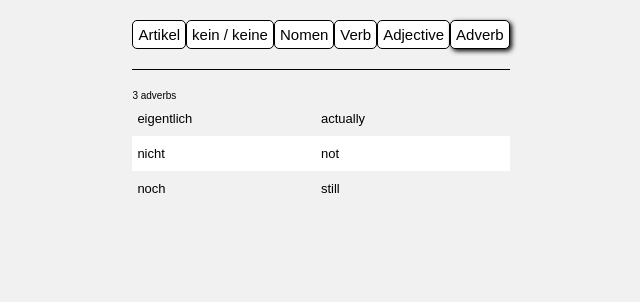
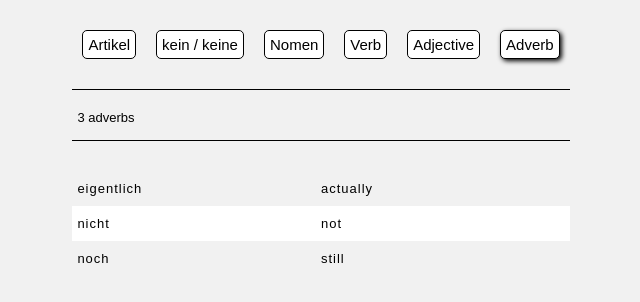
Before and after one commit to clean-code-webdev/prototype-german, a PHP site: page /adverb.html in a window 1280 px wide. Shown: the top 302 px of the page, without its empty margins (319-959 px from the left). Run offline with PHP 8.4, Linux system fonts and the light colour scheme.

Commit message:
Update style.css

```diff
--- a/style.css
+++ b/style.css
@@ -40,6 +40,8 @@ body #wrapper #topics {
   -webkit-box-pack: space-evenly;
       -ms-flex-pack: space-evenly;
           justify-content: space-evenly;
+  -ms-flex-wrap: wrap;
+      flex-wrap: wrap;
   margin-bottom: 2rem;
   padding-bottom: 2rem;
   border-bottom: 0.1rem solid black;
@@ -52,6 +54,7 @@ body #wrapper #topics .topic {
   border-radius: 0.5rem;
   padding: 0.5rem;
   cursor: pointer;
+  margin: 1rem;
 }
 
 body #wrapper #score {
@@ -119,7 +122,15 @@ body #wrapper #translation-option {
   cursor: pointer;
 }
 
+body #wrapper #counter {
+  font-size: 1.3rem;
+  padding: 0 0.5rem 1.5rem;
+  border-bottom: 0.1rem solid black;
+  margin-bottom: 3rem;
+}
+
 body #wrapper #vocabulary p {
+  letter-spacing: 0.1rem;
   display: -ms-grid;
   display: grid;
   -ms-grid-columns: 1fr 1fr;
```
